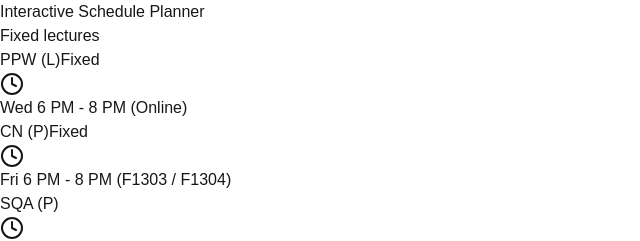
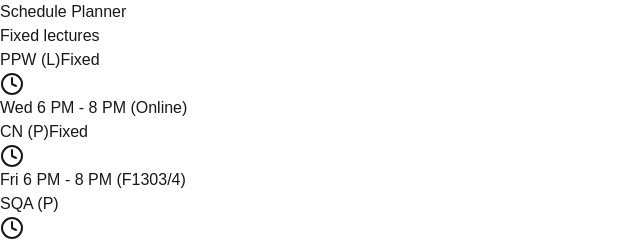
Before and after one commit to IndudiniThennakoon/lec-schedule-planner, a Next.js app: page /conflictChecker in a window 1280 px wide. Shown: the top 241 px of the page, without its empty margins (0-640 px from the left). Built offline with nearby package versions, Linux system fonts and the light colour scheme.

Commit message:
feat(conflictChecker): Simplify location format and update schedule title for clarity

```diff
--- a/src/app/conflictChecker/page.tsx
+++ b/src/app/conflictChecker/page.tsx
@@ -20,7 +20,7 @@ const ScheduleDecisionFlow = () => {
 
   const fixedClasses = [
     { subject: 'PPW (L)', time: 'Wed 6 PM - 8 PM', location: 'Online', type: 'Fixed' },
-    { subject: 'CN (P)', time: 'Fri 6 PM - 8 PM', location: 'F1303 / F1304', type: 'Fixed' }
+    { subject: 'CN (P)', time: 'Fri 6 PM - 8 PM', location: 'F1303/4', type: 'Fixed' }
   ];
 
   const options = {
@@ -139,7 +139,7 @@ const ScheduleDecisionFlow = () => {
     <div className='flex justify-center bg-white p-5'>
       <Card className="w-full max-w-6xl border-2">
       <CardHeader>
-        <CardTitle className="text-2xl font-bold text-center text-gray-900">Interactive Schedule Planner</CardTitle>
+        <CardTitle className="text-2xl font-bold text-center text-gray-900">Schedule Planner</CardTitle>
       </CardHeader>
       <CardContent>
       <div className="grid grid-cols-1 md:grid-cols-2 gap-4">
```
